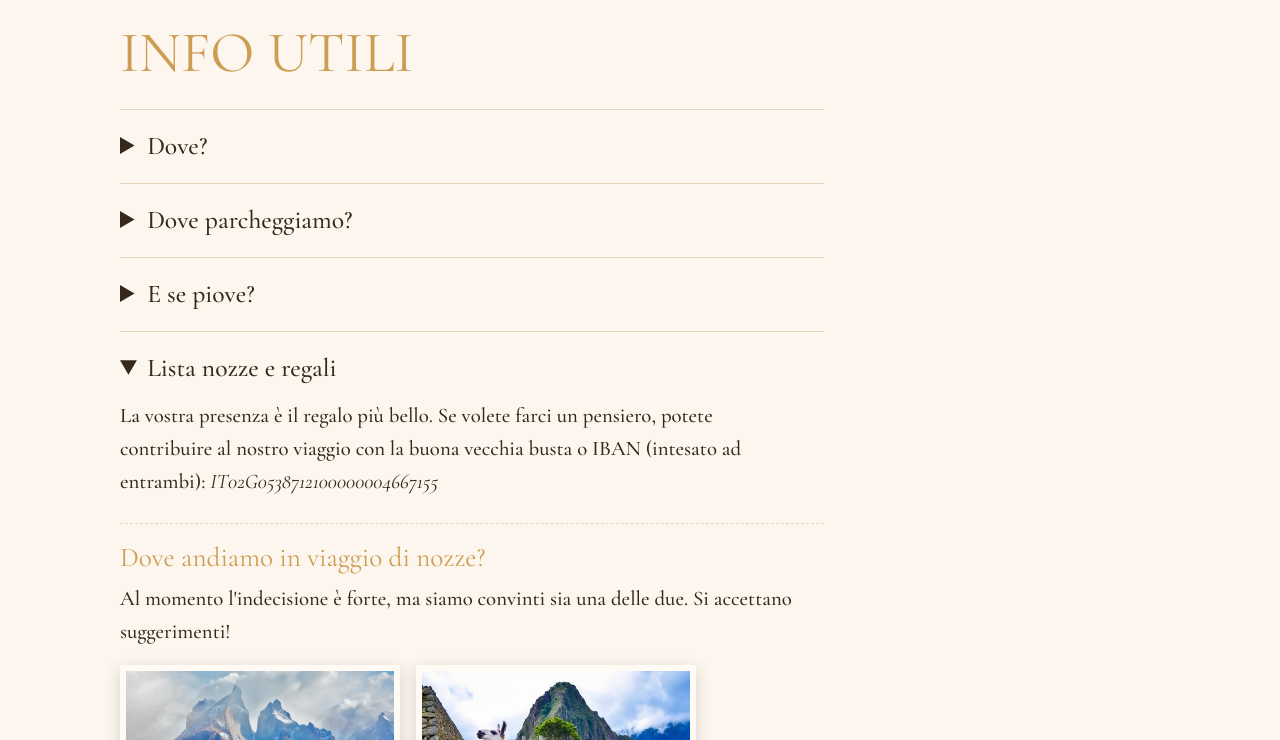
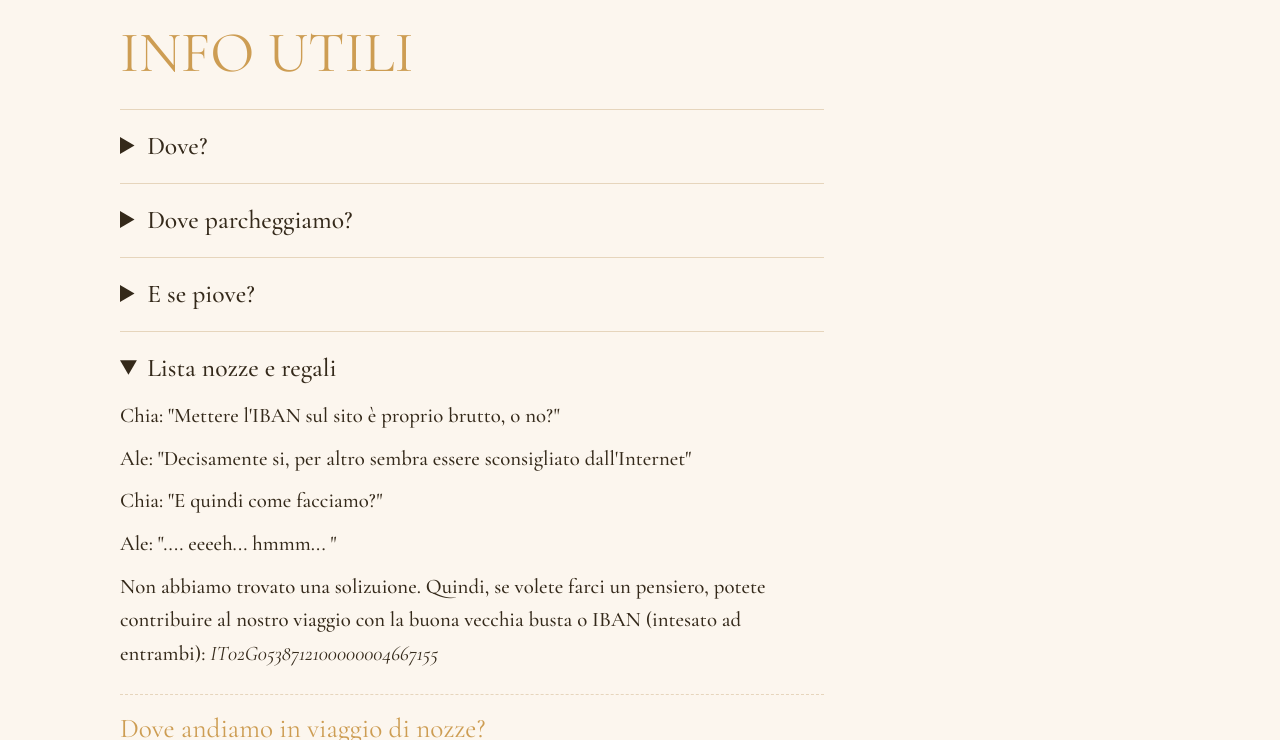
Before and after one commit to Chiara-Ale/Chiara-Ale.github.io, a plain HTML site: page index.html in a window 1280 px wide. Both pictures are taken after a click on the heading "Lista nozze e regali". Shown: the part 3021-3761 px from the top of the page. Drawn offline with nearby package versions, Linux system fonts and the light colour scheme; no server answers.

Commit message:
fixed sgherri

```diff
--- a/index.html
+++ b/index.html
@@ -220,7 +220,12 @@ footer p{margin:0}
   </p></details>
   <details><summary>Dove parcheggiamo?</summary><p>La location ha un ampio parcheggio, potete parcheggiare direttamente lì.</p></details>
    <details><summary>E se piove?</summary><p>La location ha due sale interne per cena e festa, 'na sciccheria.</p></details>
-  <details><summary>Lista nozze e regali</summary><p>La vostra presenza è il regalo più bello. Se volete farci un pensiero, potete contribuire al nostro viaggio con la buona vecchia busta o IBAN (intesato ad entrambi): <em>IT02G0538712100000004667155</em></p>
+  <details><summary>Lista nozze e regali</summary>
+    <p>Chia: "Mettere l'IBAN sul sito è proprio brutto, o no?"</p>
+    <p>Ale: "Decisamente si, per altro sembra essere sconsigliato dall'Internet"</p>
+    <p>Chia: "E quindi come facciamo?"</p>
+    <p>Ale: ".... eeeeh... hmmm... "</p>
+    <p>Non abbiamo trovato una solizuione. Quindi, se volete farci un pensiero, potete contribuire al nostro viaggio con la buona vecchia busta o IBAN (intesato ad entrambi): <em>IT02G0538712100000004667155</em></p>
     <div class="poll" id="poll">
       <h3>Dove andiamo in viaggio di nozze?</h3>
       <p>Al momento l'indecisione è forte, ma siamo convinti sia una delle due. Si accettano suggerimenti!</p>
```
